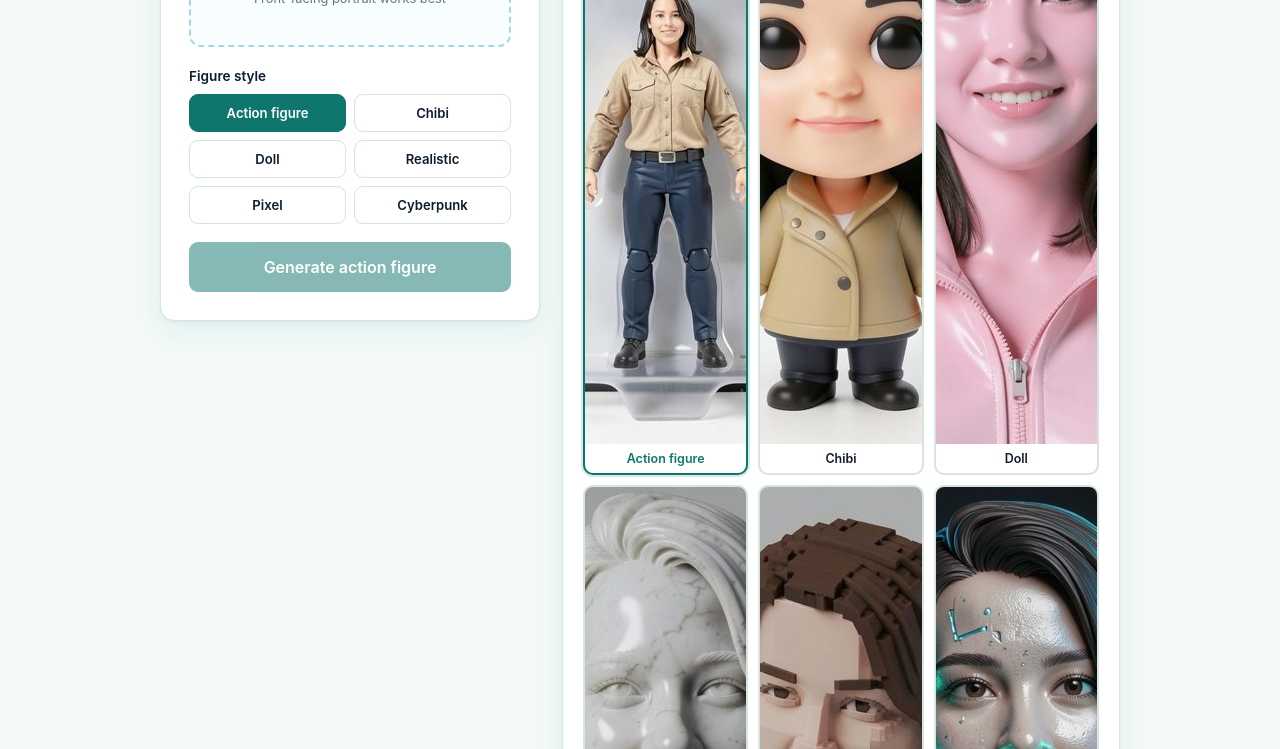
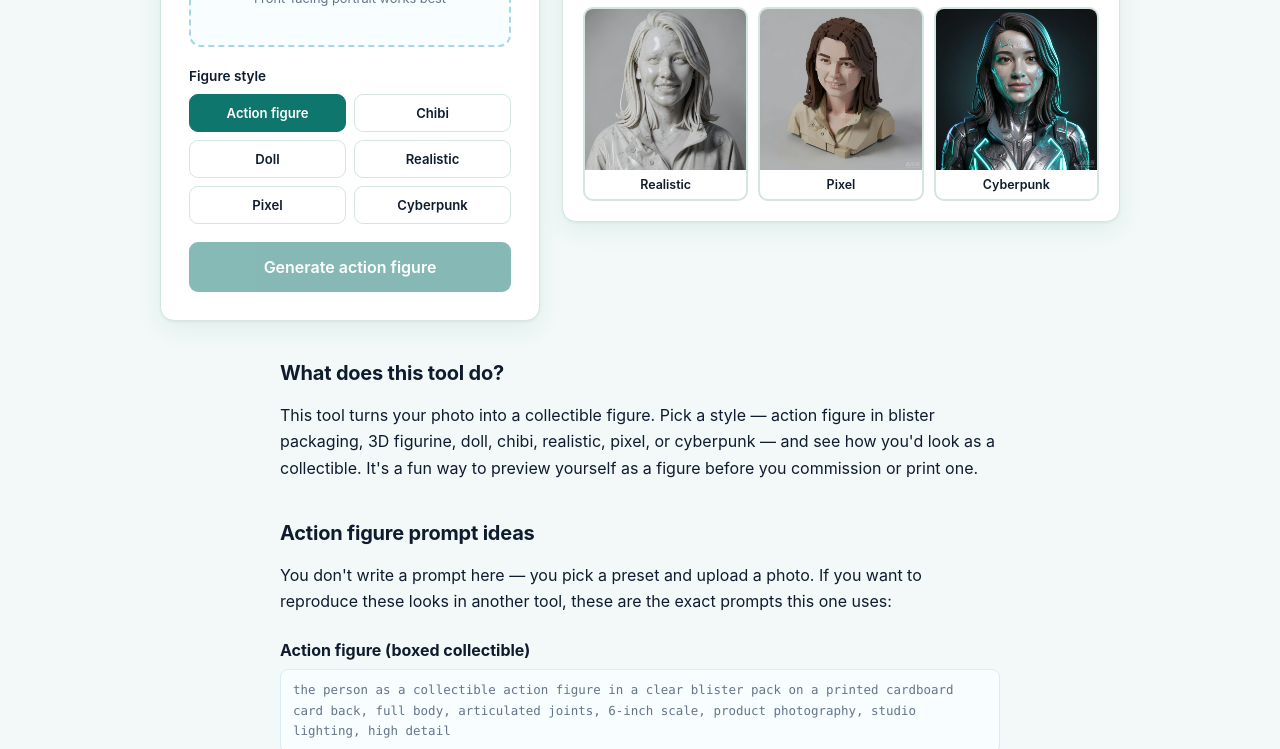
Before and after one commit to lvyafei2026-coder/ai-3d-figurine-generator, a website: page public/index.html in a window 1280 px wide. Shown: the part 627-1376 px from the top of the page. Drawn offline with Linux system fonts and the light colour scheme.

Commit message:
Fix example images stretched: height:auto so aspect-ratio applies over width/height attrs

```diff
--- a/public/css/style.css
+++ b/public/css/style.css
@@ -36,7 +36,7 @@ body { margin: 0; font-family: -apple-system, BlinkMacSystemFont, "Segoe UI", "P
 .ex-hint { font-size: 0.8rem; color: var(--muted); margin: 0; }
 .ex-grid { display: grid; grid-template-columns: repeat(3, 1fr); gap: 10px; }
 .ex-card { padding: 0; border: 2px solid var(--border); background: #fff; border-radius: 10px; overflow: hidden; cursor: pointer; font-family: inherit; transition: border-color 0.15s, box-shadow 0.15s; }
-.ex-card img { display: block; width: 100%; aspect-ratio: 1 / 1; object-fit: cover; background: #f1f5f5; }
+.ex-card img { display: block; width: 100%; height: auto; aspect-ratio: 1 / 1; object-fit: cover; background: #f1f5f5; }
 .ex-label { display: block; padding: 7px 6px; font-size: 0.78rem; font-weight: 600; color: var(--text); text-align: center; }
 .ex-card:hover { border-color: var(--accent); }
 .ex-card.active { border-color: var(--accent); box-shadow: 0 0 0 2px rgba(13, 148, 136, 0.18); }
```
